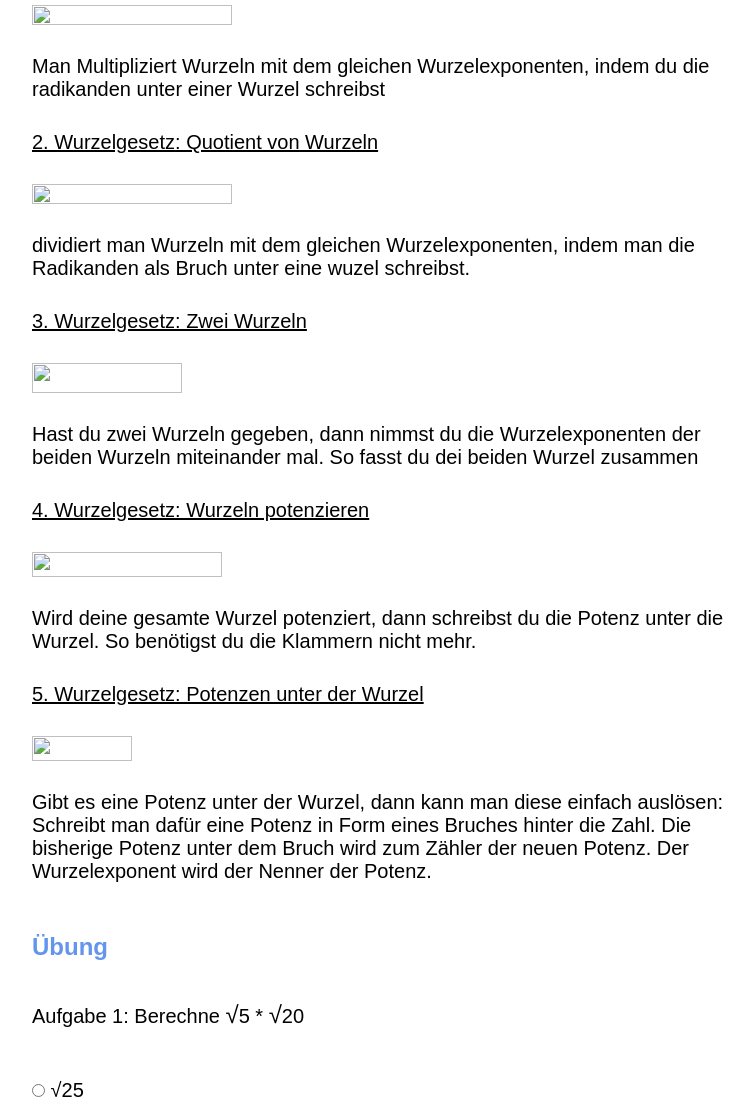
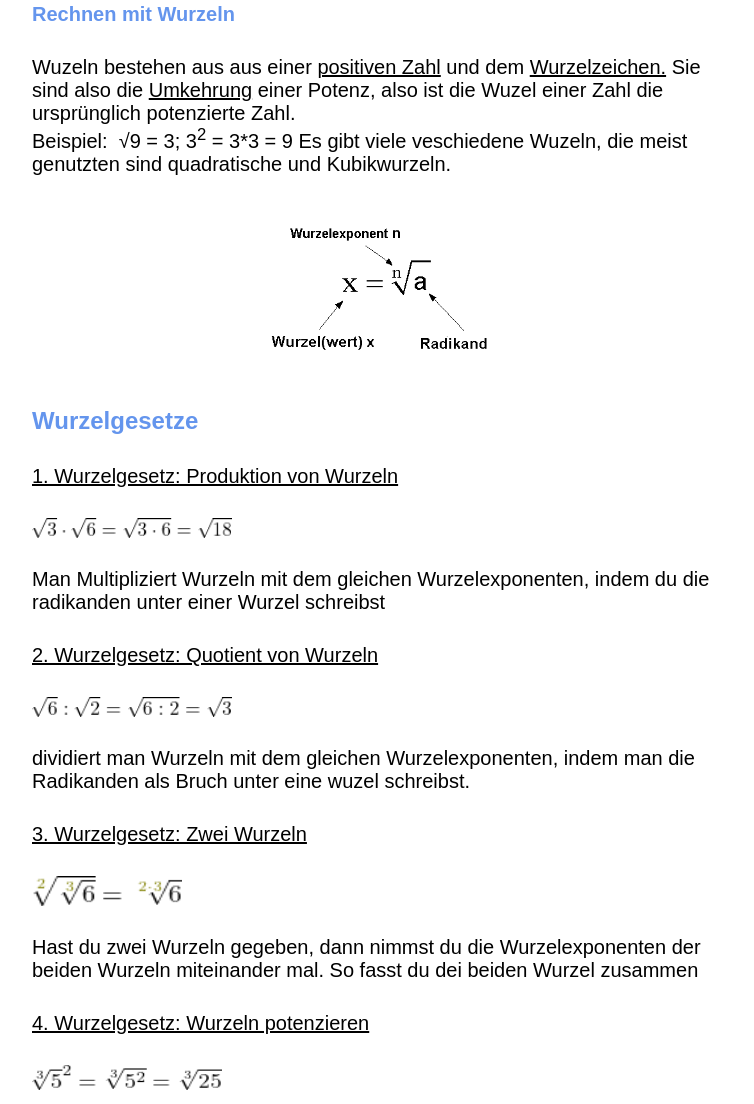
Before and after one commit to Sascha114/Website_neu, a plain HTML site: page reell.html in a window 1280 px wide. Shown: the part 826-1930 px from the top of the page, without its empty margins (258-1012 px from the left). Drawn offline with Linux system fonts and the light colour scheme.

Commit message:
Update reell.html

```diff
--- a/reell.html
+++ b/reell.html
@@ -10,7 +10,7 @@
 <body>
 
     <header class="header">
-        <a href="../startseite/index.html"><img src="../images/logo-neu.png" class="image"></a>
+        <a href="index.html"><img src="/logo-neu.png" class="image"></a>
         <h3 id="header-headline">Lerma - Die Lernplattform für Mathematik</h3>
     </header>
 
@@ -34,7 +34,7 @@
             Das Symbol für reele zahlen ist <span style="font-size: 20px; font-weight: 400; color: red;">&#8477;.</span> Die menge der reelen Zahlen enthält
             rationale- und irrationale Zahlen. Das sind zum Beispiel<br> -3; &pi;; &frac12;;<span style="font-size: small;"><sup>-3</sup>&frasl;<sub>4</sub></span>
         </p>
-        <img src="../images/Zahlengerade_-Die-Menge-der-reellen-Zahlen-besteht-aus-den-irrationalen-Zahlen-blau-und-den-rationalen-Zahlen-rot.-Die-ganz-Zahlen-schwarz-gehören-auch-zu-den-rationalen-Zahlen.-1024x576.png">
+        <img src="Zahlengerade_-Die-Menge-der-reellen-Zahlen-besteht-aus-den-irrationalen-Zahlen-blau-und-den-rationalen-Zahlen-rot.-Die-ganz-Zahlen-schwarz-gehören-auch-zu-den-rationalen-Zahlen.-1024x576.png">
 
         <h3 class="headline">Rechnen mit Wurzeln</h3>
 
@@ -45,31 +45,31 @@
             Beispiel:&nbsp;&nbsp;√9 = 3;&nbsp;3<sup>2</sup> = 3*3 = 9
             Es gibt viele veschiedene Wuzeln, die meist genutzten sind quadratische und Kubikwurzeln.<br>
         </p>
-        <img src="../images/radikand.png" id="radikand">
+        <img src="radikand.png" id="radikand">
 
         <h3 class="headline-main">Wurzelgesetze</h3>
 
 
         <u><h4 style="color: black;">1. Wurzelgesetz: Produktion von Wurzeln</h4></u>
-        <img src="../images/1wurzelgesetz.png" style="width: 200px; height: 20px;">
+        <img src="1wurzelgesetz.png" style="width: 200px; height: 20px;">
         <p>Man Multipliziert Wurzeln mit dem gleichen Wurzelexponenten, indem du die radikanden unter einer Wurzel schreibst</p>
 
         <u><h4 style="color: black;">2. Wurzelgesetz: Quotient von Wurzeln</h4></u>
-        <img src="../images/2wurzelgesetz.png" style="width: 200px; height: 20px;">
+        <img src="2wurzelgesetz.png" style="width: 200px; height: 20px;">
         <p>dividiert man Wurzeln mit dem gleichen Wurzelexponenten, indem man die Radikanden als Bruch
             unter eine wuzel schreibst.</p>
 
         <u ><h4 style="color: black;">3. Wurzelgesetz: Zwei Wurzeln</h4></u>
-        <img src="../images/3wurzelgesetz.png" style="width: 150px; height: 30px;">
+        <img src="3wurzelgesetz.png" style="width: 150px; height: 30px;">
         <p>Hast du zwei Wurzeln gegeben, dann nimmst du die Wurzelexponenten der beiden Wurzeln miteinander mal.
             So fasst du dei beiden Wurzel zusammen</p>
 
         <u><h4 style="color: black;">4. Wurzelgesetz: Wurzeln potenzieren</h4></u>
-        <img src="../images/4wurzelgesetz.png" style="width: 190px; height: 25px;">
+        <img src="4wurzelgesetz.png" style="width: 190px; height: 25px;">
         <p>Wird deine gesamte Wurzel potenziert, dann schreibst du die Potenz unter die Wurzel. So benötigst du die Klammern nicht mehr.</p>
 
         <u><h4 style="color: black;">5. Wurzelgesetz: Potenzen unter der Wurzel</h4></u>
-        <img src="../images/5wurzelgesetz.png" style="width: 100px; height: 25px;">
+        <img src="5wurzelgesetz.png" style="width: 100px; height: 25px;">
         <p>Gibt es eine Potenz unter der Wurzel, dann kann man diese einfach auslösen: Schreibt man dafür eine Potenz
             in Form eines Bruches hinter die Zahl. Die bisherige Potenz unter dem Bruch wird zum Zähler der neuen Potenz.
             Der Wurzelexponent wird der Nenner der Potenz.</p>
@@ -182,7 +182,7 @@
                 </div>
 
             <div class="arrow-left" onclick="window.location.href = '../startseite/menu.html'">
-                <img src="../images/arrow-long-left.svg"  > <p>Zurück zur Auswahl</p>
+                <img src="arrow-long-left.svg"  > <p>Zurück zur Auswahl</p>
             </div>
 
             <div class="reell-video">
```
